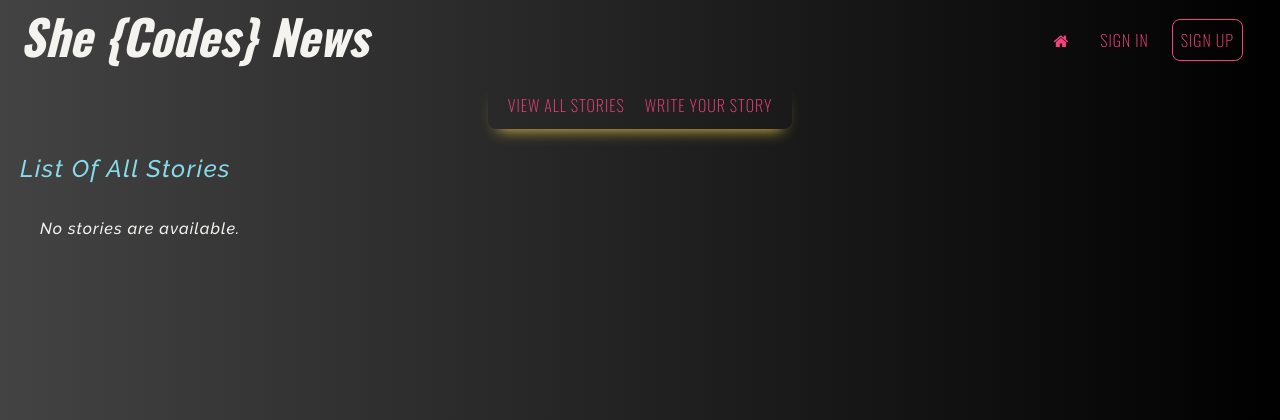
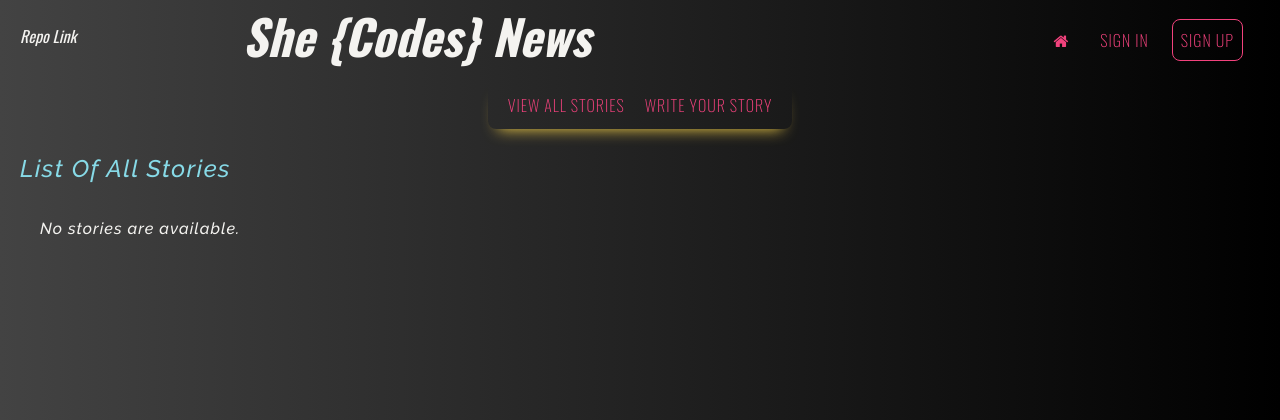
Before and after one commit to alanychan/she-codes-django-news-project-alanychan, a Django app: page /news/allStories/ in a window 1280 px wide. Shown: the top 420 px of the page. Run offline with Django 4.2, Linux system fonts and the light colour scheme; data that the repository does not hold is empty; parts of the project's set-up code (start-up, migrations or seed data) failed here and were passed over.

Commit message:
Update base.html

```diff
--- a/she_codes_news/templates/base.html
+++ b/she_codes_news/templates/base.html
@@ -16,6 +16,7 @@
 
     <body>
         <header>
+            <div><a href="https://github.com/SheCodesAus/she-codes-django-news-project-alanychan-1" target="_blank">Repo Link</a></div>
             <div id="header-text">
                 <a id="header-link" href="{% url 'news:index' %}">
                     <h1>She {Codes} News</h1>
```
